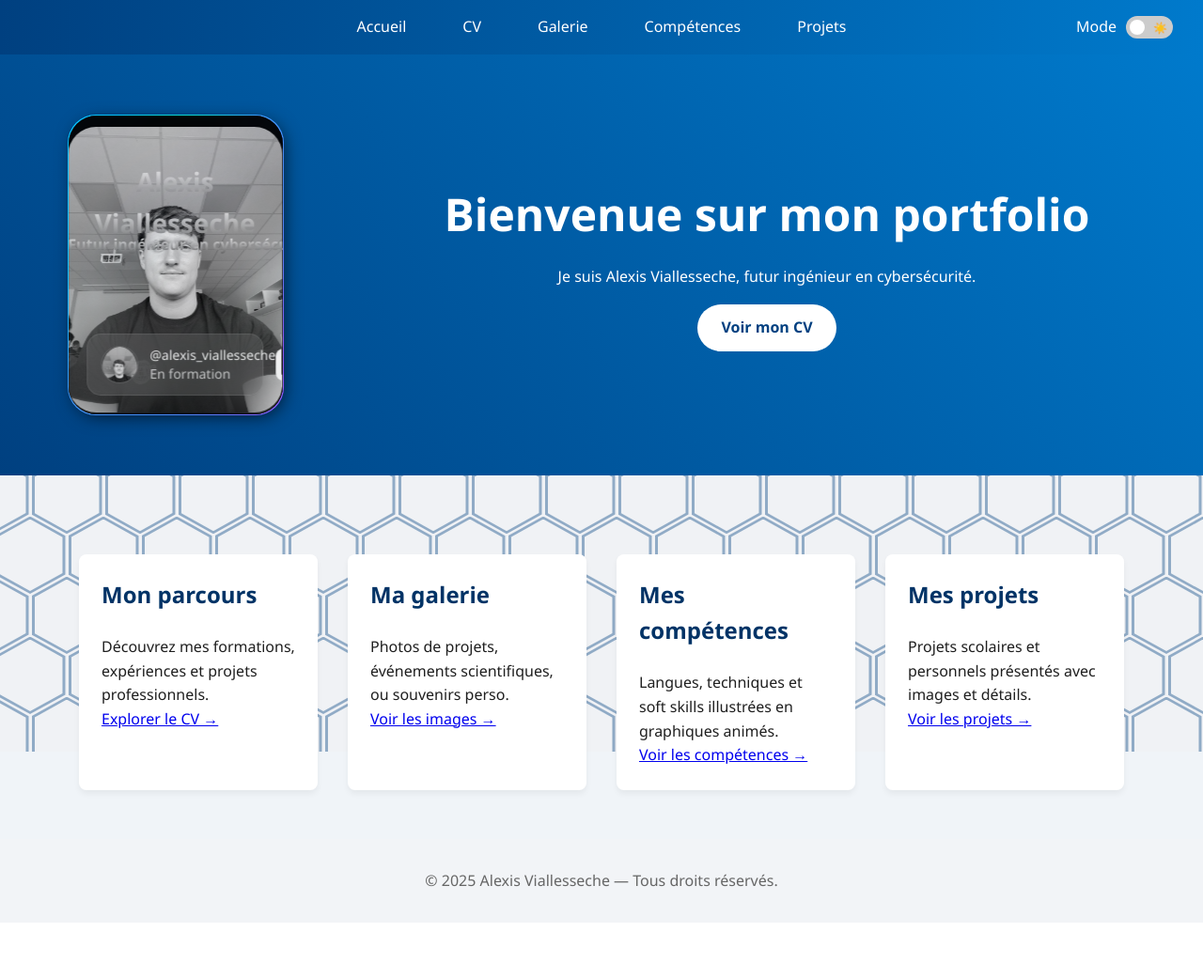
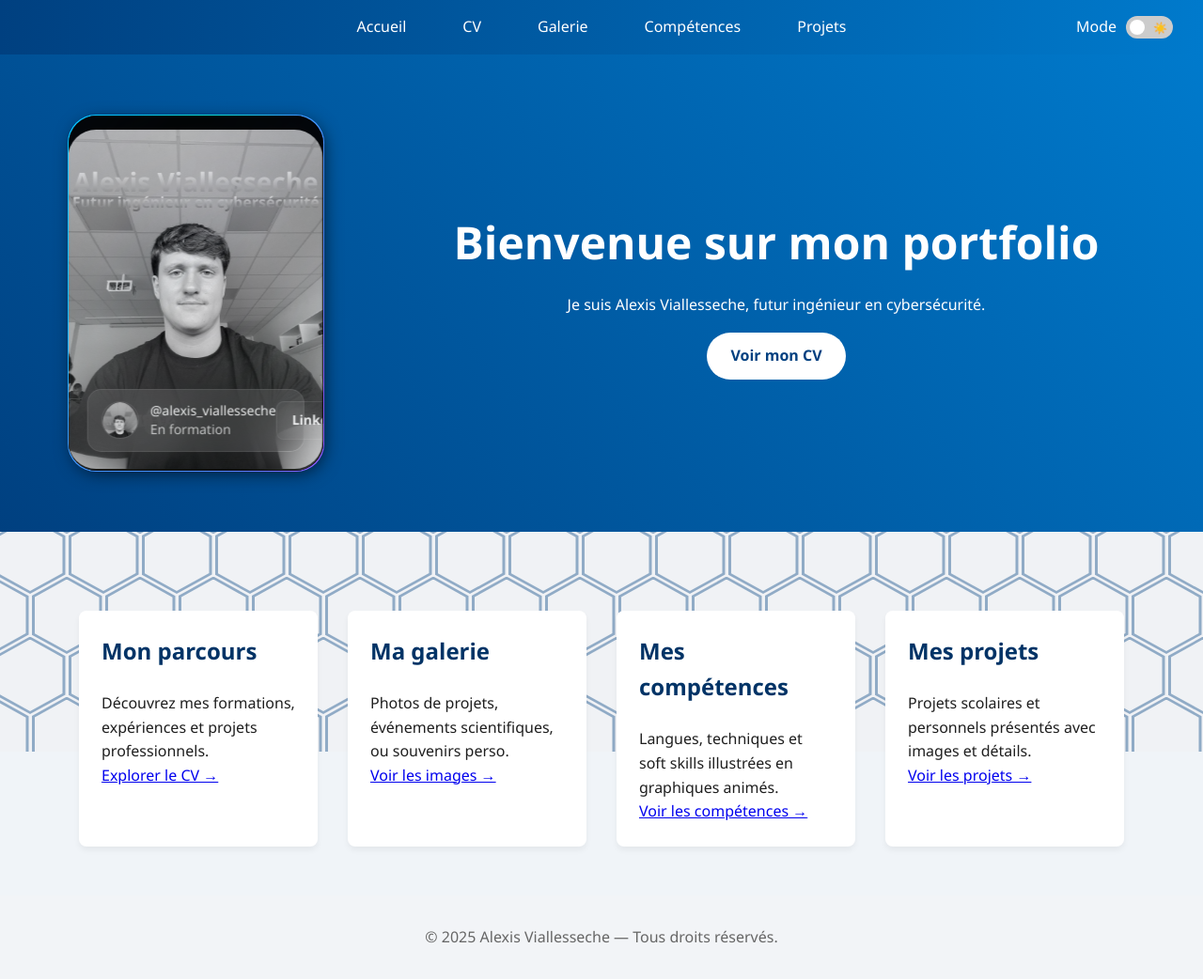
Before and after one commit to alexisvlsch/CV, a PHP site: page / in a window 1280 px wide. Shown: the whole page at 94% size. Before the commit the page ends 982 px from the top, so only its background shows below. Run offline with PHP 8.4, Linux system fonts and the light colour scheme.

Commit message:
fix: hexagon background uniquement sur accueil, hover dead-zone, carte LinkedIn
Agent-Logs-Url: https://github.com/alexisvlsch/CV/sessions/253182fc-7fae-41cf-b4e5-a07b540f3e5f

Co-authored-by: alexisvlsch <144714893+alexisvlsch@users.noreply.github.com>

```diff
--- a/css/common.css
+++ b/css/common.css
@@ -252,92 +252,3 @@ input:checked + .toggle-slider:after {
 ::view-transition-group(root) {
   animation-duration: 400ms;
 }
-
-/* ...existing code... */
-
-/* Hexagon Background - Commun à toutes les pages */
-.hexagon-container {
-    position: fixed;
-    top: 0;
-    left: 0;
-    width: 100%;
-    height: 100%;
-    overflow: hidden;
-    z-index: 0;
-    background-color: #f0f2f5;
-    pointer-events: none;
-}
-
-/* Ensure all page content renders above the hexagon background */
-nav,
-header,
-main,
-section,
-footer,
-.container,
-.content {
-    position: relative;
-    z-index: 1;
-}
-
-.hexagon-row {
-    display: inline-flex;
-    white-space: nowrap;
-}
-
-.hexagon {
-    position: relative;
-    clip-path: polygon(50% 0%, 100% 25%, 100% 75%, 50% 100%, 0% 75%, 0% 25%);
-    transition: all 0.3s ease;
-    pointer-events: auto;
-}
-
-.hexagon::before {
-    content: '';
-    position: absolute;
-    top: 0;
-    left: 0;
-    width: 100%;
-    height: 100%;
-    background-color: rgba(0, 64, 128, 0.4);
-    transition: all 1s;
-}
-
-.hexagon::after {
-    content: '';
-    position: absolute;
-    inset: 3px;
-    background-color: #f0f2f5;
-    clip-path: polygon(50% 0%, 100% 25%, 100% 75%, 50% 100%, 0% 75%, 0% 25%);
-}
-
-.hexagon:hover::before {
-    background-color: rgba(33, 150, 243, 0.6);
-    transition-duration: 0s;
-}
-
-.hexagon:hover::after {
-    background-color: #e8eaed;
-    transition-duration: 0s;
-}
-
-/* Mode sombre pour hexagones */
-.dark-mode .hexagon-container {
-    background-color: #1a1a2e;
-}
-
-.dark-mode .hexagon::before {
-    background-color: rgba(51, 51, 51, 0.4);
-}
-
-.dark-mode .hexagon::after {
-    background-color: #1a1a2e;
-}
-
-.dark-mode .hexagon:hover::before {
-    background-color: rgba(33, 150, 243, 0.6);
-}
-
-.dark-mode .hexagon:hover::after {
-    background-color: #16213e;
-}
--- a/css/index.css
+++ b/css/index.css
@@ -1,4 +1,102 @@
 /* Styles spécifiques à la page d'accueil */
+
+/* Hexagon Background - Page d'accueil uniquement */
+.hexagon-container {
+    position: fixed;
+    top: 0;
+    left: 0;
+    width: 100%;
+    height: 100%;
+    overflow: hidden;
+    z-index: 0;
+    background-color: #f0f2f5;
+    pointer-events: none;
+}
+
+/* Ensure all page content renders above the hexagon background */
+nav,
+header,
+main,
+footer {
+    position: relative;
+    z-index: 1;
+}
+
+/* Allow hexagon hover through transparent section/container areas */
+.hero,
+section.container {
+    position: relative;
+    z-index: 1;
+    pointer-events: none;
+}
+
+.hero *,
+section.container * {
+    pointer-events: auto;
+}
+
+.hexagon-row {
+    display: inline-flex;
+    white-space: nowrap;
+}
+
+.hexagon {
+    position: relative;
+    clip-path: polygon(50% 0%, 100% 25%, 100% 75%, 50% 100%, 0% 75%, 0% 25%);
+    transition: all 0.3s ease;
+    pointer-events: auto;
+}
+
+.hexagon::before {
+    content: '';
+    position: absolute;
+    top: 0;
+    left: 0;
+    width: 100%;
+    height: 100%;
+    background-color: rgba(0, 64, 128, 0.4);
+    transition: all 1s;
+}
+
+.hexagon::after {
+    content: '';
+    position: absolute;
+    inset: 3px;
+    background-color: #f0f2f5;
+    clip-path: polygon(50% 0%, 100% 25%, 100% 75%, 50% 100%, 0% 75%, 0% 25%);
+}
+
+.hexagon:hover::before {
+    background-color: rgba(33, 150, 243, 0.6);
+    transition-duration: 0s;
+}
+
+.hexagon:hover::after {
+    background-color: #e8eaed;
+    transition-duration: 0s;
+}
+
+/* Mode sombre pour hexagones */
+.dark-mode .hexagon-container {
+    background-color: #1a1a2e;
+}
+
+.dark-mode .hexagon::before {
+    background-color: rgba(51, 51, 51, 0.4);
+}
+
+.dark-mode .hexagon::after {
+    background-color: #1a1a2e;
+}
+
+.dark-mode .hexagon:hover::before {
+    background-color: rgba(33, 150, 243, 0.6);
+}
+
+.dark-mode .hexagon:hover::after {
+    background-color: #16213e;
+}
+
 .hero {
   padding: 4rem 2rem;
   background: linear-gradient(45deg, #004080, #007acc);
@@ -8,7 +106,7 @@
 
 .hero-content {
   display: grid;
-  grid-template-columns: 320px 1fr;
+  grid-template-columns: 340px 1fr;
   max-width: 1200px;
   margin: 0 auto;
   gap: 2rem;
--- a/css/profileCard.css
+++ b/css/profileCard.css
@@ -33,7 +33,7 @@
   transform: translate3d(0, 0, 0.1px);
   position: relative;
   touch-action: none;
-  width: 280px;
+  width: 300px;
   margin: 0 auto;
   justify-self: start;
   margin-left: 2rem;
@@ -65,8 +65,9 @@
 }
 
 .pc-card {
-  height: 50svh;
-  max-height: 320px;
+  height: 55svh;
+  max-height: 380px;
+  min-height: 320px;
   display: grid;
   aspect-ratio: 0.718;
   border-radius: var(--card-radius);
@@ -277,12 +278,20 @@
   cursor: pointer;
   transition: all 0.2s ease;
   backdrop-filter: blur(10px);
+  text-decoration: none;
+  display: inline-block;
+  background: transparent;
 }
 
 .pc-contact-btn:hover {
   border-color: rgba(255, 255, 255, 0.4);
   transform: translateY(-1px);
   transition: all 0.2s ease;
+}
+
+.pc-user-info a,
+.pc-user-info button {
+  pointer-events: auto;
 }
 
 .pc-content {
--- a/cv.html
+++ b/cv.html
@@ -9,7 +9,6 @@
 
 </head>
 <body>
-  <div id="hexagon-background" class="hexagon-container"></div>
   <nav>
     <ul>
       <li><a href="index.html">Accueil</a></li>
@@ -96,6 +95,5 @@
     }
   </script>
   <script src="documents/darkMode.js"></script>
-  <script src="documents/hexagonBackground.js"></script>
 </body>
 </html>
--- a/gallery.html
+++ b/gallery.html
@@ -8,7 +8,6 @@
   <link rel="stylesheet" href="css/gallery.css">
 </head>
 <body>
-  <div id="hexagon-background" class="hexagon-container"></div>
   <nav>
     <ul>
       <li><a href="index.html">Accueil</a></li>
@@ -43,6 +42,5 @@
     &copy; 2025 Alexis Viallesseche. Tous droits réservés.
   </footer>
   <script src="documents/darkMode.js"></script>
-  <script src="documents/hexagonBackground.js"></script>
 </body>
 </html>
--- a/index.html
+++ b/index.html
@@ -46,7 +46,7 @@
                     <div class="pc-status">En formation</div>
                   </div>
                 </div>
-                <button class="pc-contact-btn" type="button">Contact</button>
+                <a href="https://www.linkedin.com/in/alexis-viallesseche-67ab5030a/" target="_blank" rel="noopener noreferrer" class="pc-contact-btn" aria-label="Voir le profil LinkedIn">LinkedIn</a>
               </div>
             </div>
             <div class="pc-content">
--- a/projects.html
+++ b/projects.html
@@ -8,7 +8,6 @@
   <link rel="stylesheet" href="css/projects.css">
 </head>
 <body>
-  <div id="hexagon-background" class="hexagon-container"></div>
   <nav>
     <ul>
       <li><a href="index.html">Accueil</a></li>
@@ -49,6 +48,5 @@
     &copy; 2025 Alexis Viallesseche. Tous droits réservés.
   </footer>
   <script src="documents/darkMode.js"></script>
-  <script src="documents/hexagonBackground.js"></script>
 </body>
 </html>
--- a/skills.html
+++ b/skills.html
@@ -8,7 +8,6 @@
   <link rel="stylesheet" href="css/skills.css">
 </head>
 <body>
-  <div id="hexagon-background" class="hexagon-container"></div>
   <header>
     <nav>
       <ul>
@@ -110,6 +109,5 @@
     &copy; 2025 Alexis Viallesseche. Tous droits réservés.
   </footer>
   <script src="documents/darkMode.js"></script>
-  <script src="documents/hexagonBackground.js"></script>
 </body>
 </html>
```
